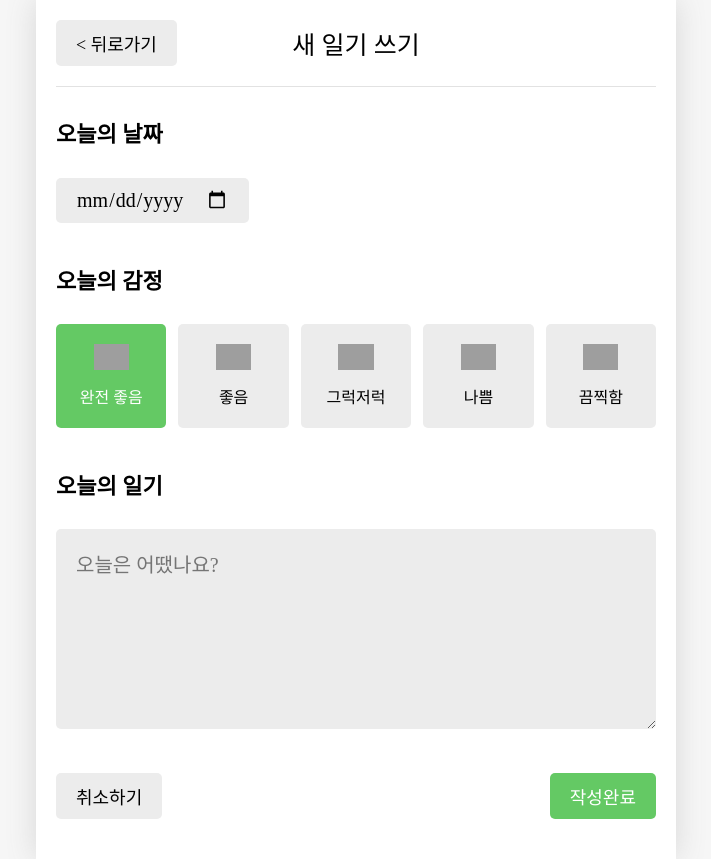
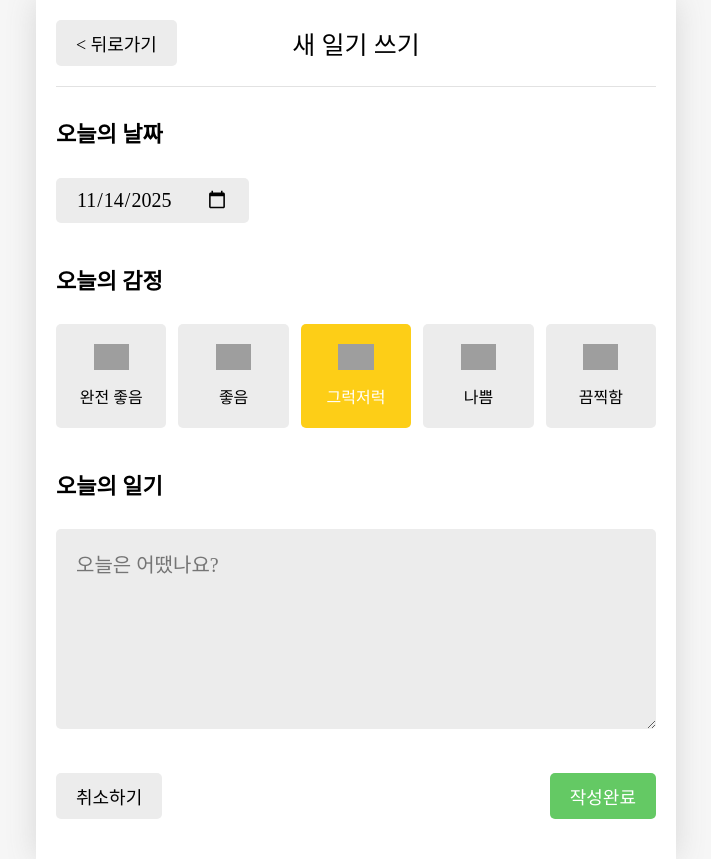
Before and after one commit to run-penguin/edu-onebite-react, a React (Vite) app in the folder section12/: page /new in a window 1280 px wide. Shown: the whole page, without its empty margins (284-995 px from the left). Built offline with nearby package versions, Linux system fonts and the light colour scheme; grey boxes are pictures that could not be loaded; a web font is replaced by a local one.

Commit message:
New 페이지 기능 구현

```diff
--- a/section12/src/components/Editor.jsx
+++ b/section12/src/components/Editor.jsx
@@ -1,6 +1,10 @@
-import "./Editor.css";
+import { useState } from "react";
+import { useNavigate } from "react-router-dom";
+
 import EmotionItem from "./EmotionItem";
 import Button from "./Button";
+
+import "./Editor.css";
 
 const emotionList = [
   {
@@ -25,13 +29,58 @@
   },
 ];
 
-const Editor = () => {
-  const emotionId = 1;
+const getStringedDate = (targetDate) => {
+  let year = targetDate.getFullYear();
+  let month = targetDate.getMonth() + 1;
+  let date = targetDate.getDate();
+
+  if (month < 10) {
+    month = `0${month}`;
+  }
+  if (date < 10) {
+    date = `0${date}`;
+  }
+
+  return `${year}-${month}-${date}`;
+};
+
+const Editor = ({ onSubmit }) => {
+  const [input, setInput] = useState({
+    createdDate: new Date(),
+    emotionId: 3,
+    content: "",
+  });
+
+  const nav = useNavigate();
+
+  const onChangeInput = (e) => {
+    let name = e.target.name;
+    let value = e.target.value;
+
+    if (name === "createdDate") {
+      value = new Date(value);
+    }
+
+    setInput({
+      ...input,
+      [name]: value,
+    });
+  };
+
+  const onClickSubmitButton = () => {
+    onSubmit(input);
+  };
+
   return (
     <div className="Editor">
       <section className="date_section">
         <h4>오늘의 날짜</h4>
-        <input type="date" />
+        <input
+          type="date"
+          value={getStringedDate(input.createdDate)}
+          name="createdDate"
+          onChange={onChangeInput}
+        />
       </section>
       <section className="emotion_section">
         <h4>오늘의 감정</h4>
@@ -40,18 +89,40 @@
             <EmotionItem
               key={item.emotionId}
               {...item}
-              isSelected={item.emotionId === emotionId}
+              isSelected={item.emotionId === input.emotionId}
+              onClick={() => {
+                onChangeInput({
+                  target: {
+                    name: "emotionId",
+                    value: item.emotionId,
+                  },
+                });
+              }}
             />
           ))}
         </div>
       </section>
       <section className="content_section">
         <h4>오늘의 일기</h4>
-        <textarea placeholder="오늘은 어땠나요?" />
+        <textarea
+          placeholder="오늘은 어땠나요?"
+          name="content"
+          value={input.content}
+          onChange={onChangeInput}
+        />
       </section>
       <section className="button_section">
-        <Button text={"취소하기"} />
-        <Button text={"작성완료"} type={"POSITIVE"} />
+        <Button
+          text={"취소하기"}
+          onClick={() => {
+            nav(-1);
+          }}
+        />
+        <Button
+          text={"작성완료"}
+          type={"POSITIVE"}
+          onClick={onClickSubmitButton}
+        />
       </section>
     </div>
   );
--- a/section12/src/components/EmotionItem.jsx
+++ b/section12/src/components/EmotionItem.jsx
@@ -1,10 +1,11 @@
 import "./EmotionItem.css";
 import { getEmotionImage } from "../util/get-emotion-image";
 
-const EmotionItem = ({ emotionId, emotionName, isSelected }) => {
+const EmotionItem = ({ emotionId, emotionName, isSelected, onClick }) => {
   return (
     <div
       class={`EmotionItem ${isSelected ? `EmotionItem_on_${emotionId}` : ""}`}
+      onClick={onClick}
     >
       <img src={getEmotionImage(emotionId)} className="emotion_img" />
       <div className="emotion_name">{emotionName}</div>
--- a/section12/src/pages/New.jsx
+++ b/section12/src/pages/New.jsx
@@ -2,14 +2,32 @@
 import Button from "../components/Button";
 import Editor from "../components/Editor";
 
+import { useNavigate } from "react-router-dom";
+import { useContext } from "react";
+import { DiaryDispatchContext } from "../App";
+
 const New = () => {
+  const nav = useNavigate();
+  const { onCreate } = useContext(DiaryDispatchContext);
+
+  const onSubmit = (input) => {
+    onCreate(input.createdDate.getTime(), input.emotionId, input.content);
+    nav("/", { replace: true });
+  };
   return (
     <div>
       <Header
         title={"새 일기 쓰기"}
-        leftChild={<Button text={"< 뒤로가기"} />}
+        leftChild={
+          <Button
+            text={"< 뒤로가기"}
+            onClick={() => {
+              nav(-1);
+            }}
+          />
+        }
       />
-      <Editor />
+      <Editor onSubmit={onSubmit} />
     </div>
   );
 };
```
